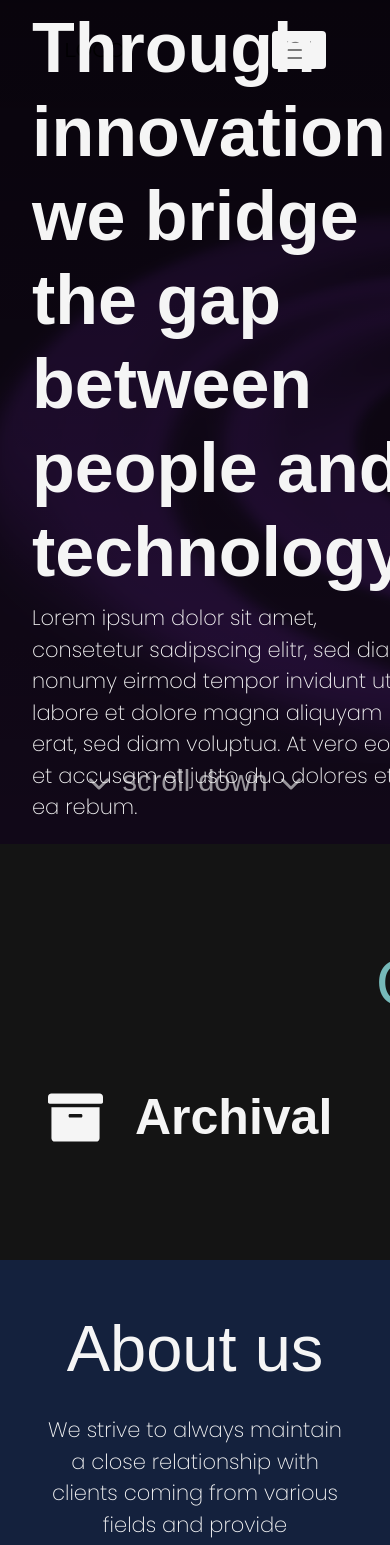
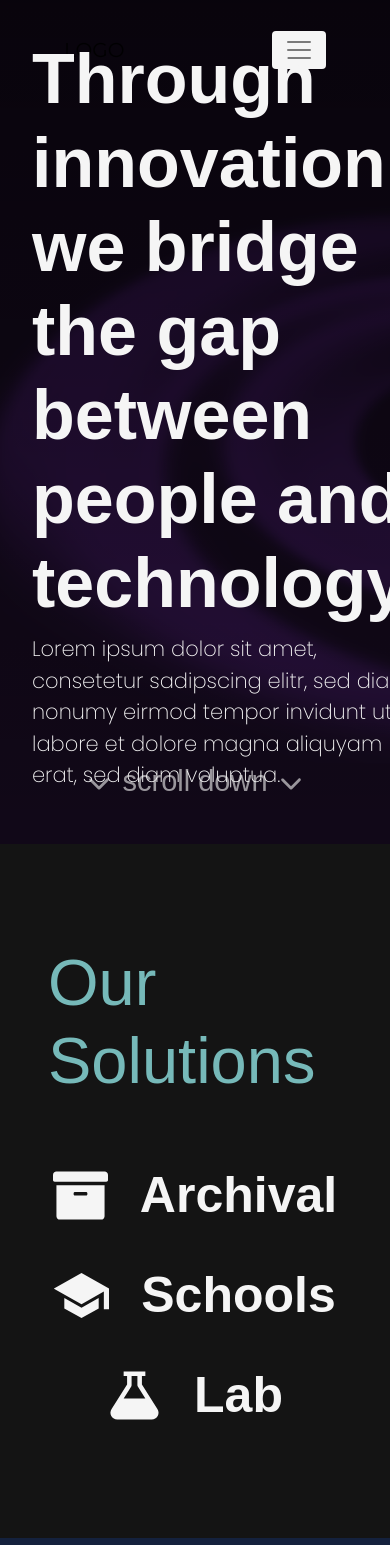
Before and after one commit to LGP21-LGP1/lgp21-lgp1.github.io, a Next.js app: page / in a window 390 px wide. Shown: the top 1545 px of the page. Built offline with nearby package versions, Linux system fonts and the light colour scheme; no server answers; a web font is replaced by a local one.

Commit message:
solutions section responsive

```diff
--- a/pages/index.js
+++ b/pages/index.js
@@ -30,8 +30,7 @@ export default function Home() {
                 <p>
                   Lorem ipsum dolor sit amet, consetetur sadipscing elitr, sed
                   diam nonumy eirmod tempor invidunt ut labore et dolore magna
-                  aliquyam erat, sed diam voluptua. At vero eos et accusam et
-                  justo duo dolores et ea rebum.
+                  aliquyam erat, sed diam voluptua.
                 </p>
               </div>
             </div>
--- a/styles/home.module.css
+++ b/styles/home.module.css
@@ -67,6 +67,7 @@
 #solutions {
   margin: 0 auto;
   max-width: 1200px;
+  width: 100%;
   display: flex;
   flex-direction: column;
   align-items: center;
@@ -83,12 +84,13 @@
 #solutionsList {
   display: flex;
   max-width: 1050px;
-  width: 1050px;
+  width: 100%;
   justify-content: space-between;
   margin-top: 30px;
 }
 
 .solution {
+  flex: 30%;
   position: relative;
   display: flex;
   align-items: center;
@@ -252,3 +254,10 @@
   font-size: 23px;
   font-weight: bold;
 }
+
+@media only screen and (max-width: 880px) {
+  #solutionsList {
+    flex-direction: column;
+    align-items: center;
+  }
+}
```
